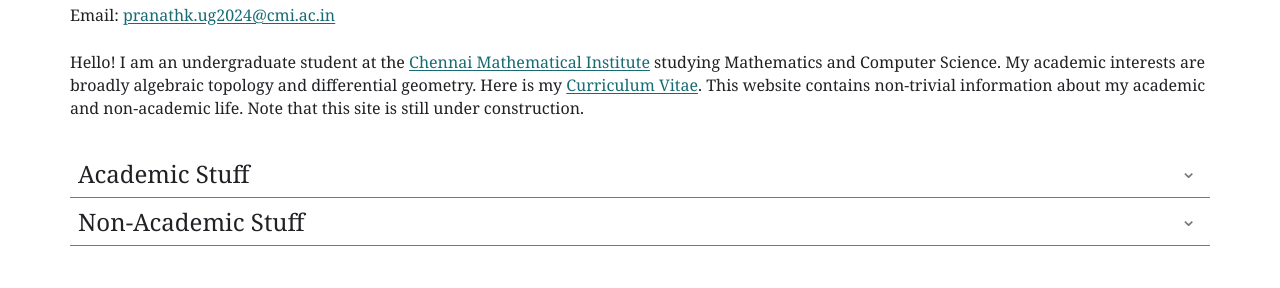
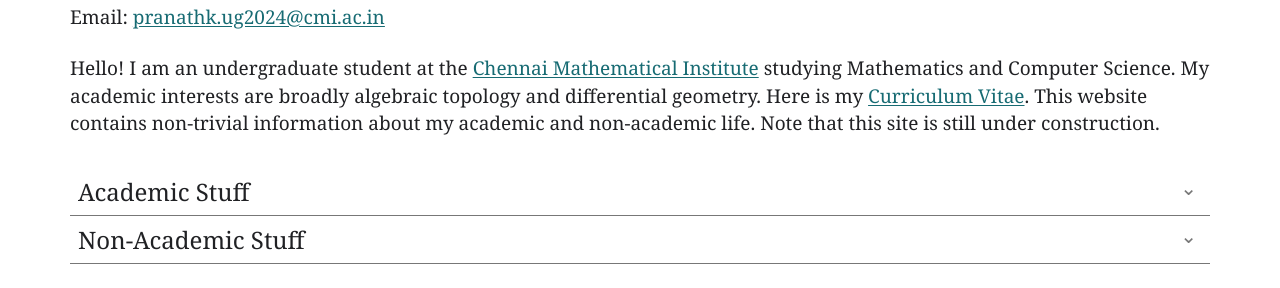
Before and after one commit to PranathSK/website, a plain HTML site: page index.html in a window 1280 px wide. Shown: the part 136-424 px from the top of the page. Drawn offline with Linux system fonts and the light colour scheme.

Commit message:
Update styles.css

```diff
--- a/styles.css
+++ b/styles.css
@@ -4,8 +4,8 @@ body {
   margin: 0;
   background: #fff;
   color: #202124;
-  font-family: Georgia, "Times New Roman", serif;
-  font-size: 16px;
+  font-family: Georgia, "Georgia", serif;
+  font-size: 19px;
   line-height: 1.45;
 }
 a { color: #176b73; text-decoration: underline; text-underline-offset: 2px; }
```
